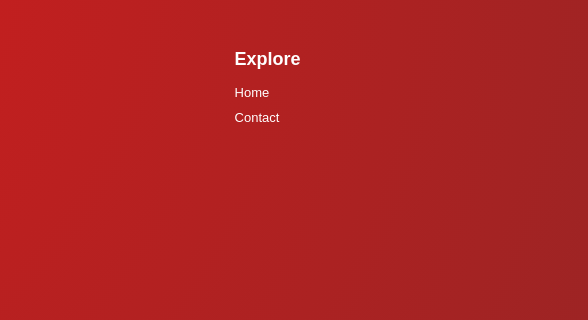
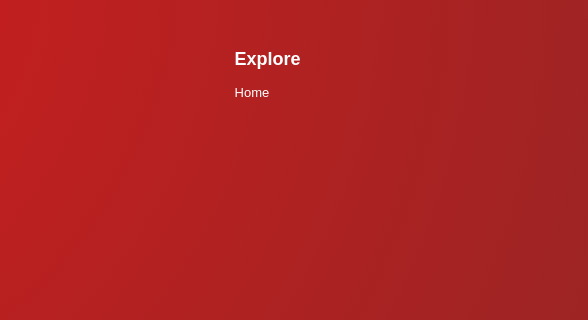
Before and after one commit to ananmanan25/Lovers, a plain HTML site: page index.html in a window 1280 px wide. Shown: the part 3203-3523 px from the top of the page, 286-874 px from the left. Drawn offline with Linux system fonts and the light colour scheme.

Commit message:
Update index.html

```diff
--- a/index.html
+++ b/index.html
@@ -191,7 +191,6 @@
     <div class="footer-column">
       <h3>Explore</h3>
       <a href="#">Home</a>
-      <a href="https://wa.me/${+94716626569}">Contact</a>
     </div>
 
     <div class="footer-column">
```
